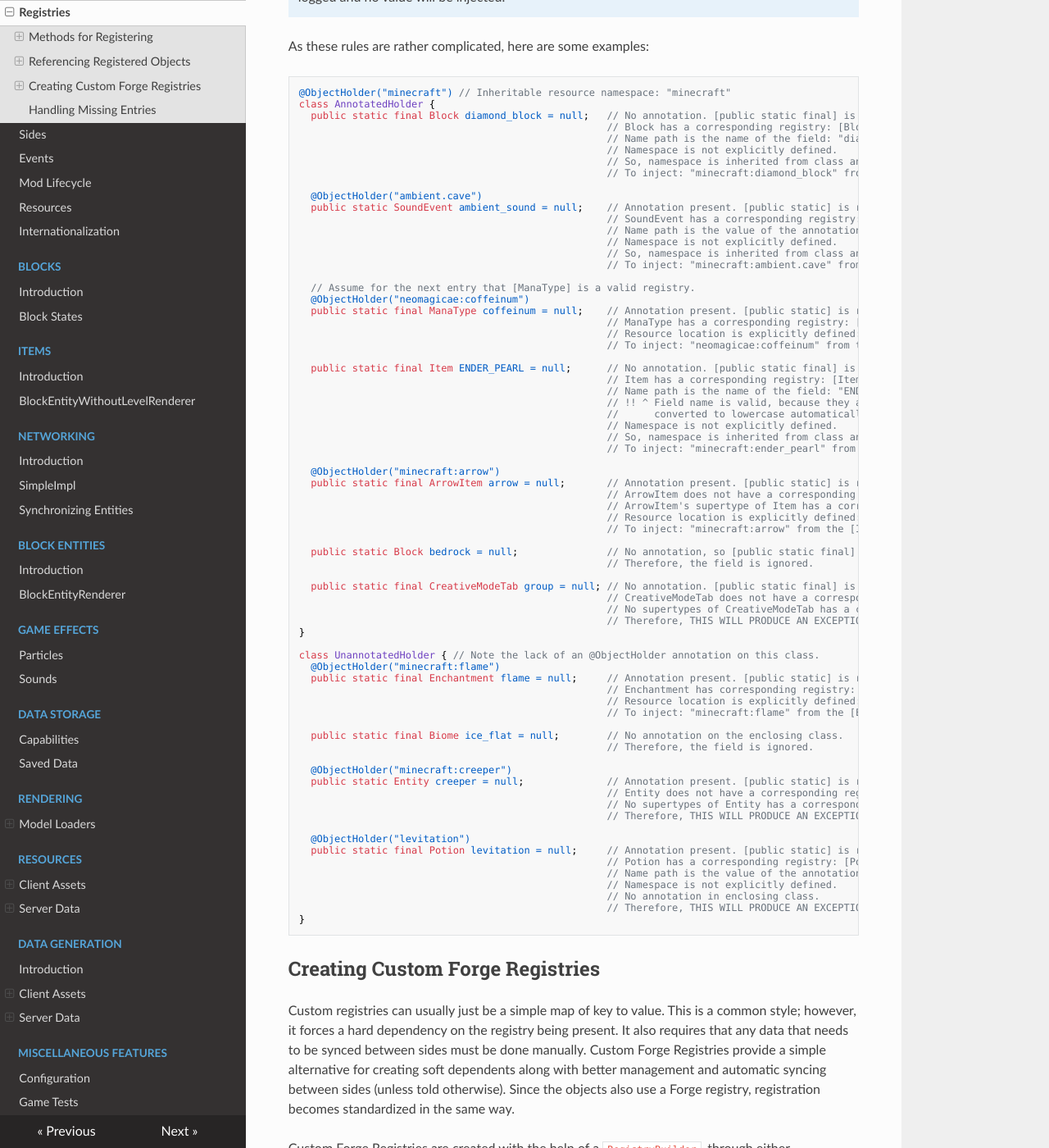
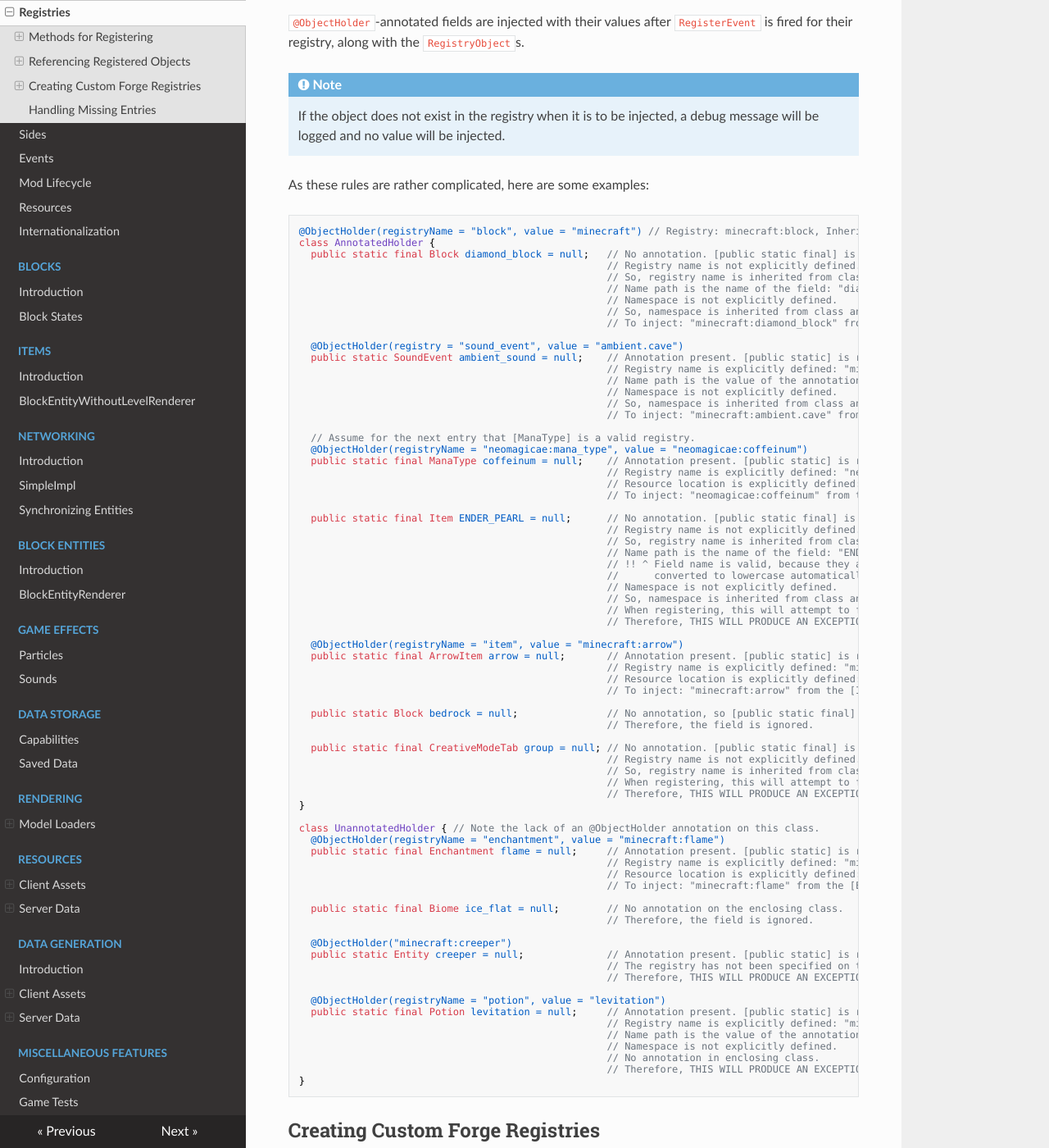
Before and after one commit to MinecraftForge/Documentation, an MkDocs documentation site: the page built from docs/concepts/registries.md, in a window 1280 px wide and 1400 px high, scrolled down 3652 px. Shown: the whole window at 82% size. Built offline with MkDocs 1.6.1, drawn with Linux system fonts in a browser that asks for light colours; nearby versions of some CDN libraries; some of the changed text lies outside the part shown.

````diff
--- a/docs/concepts/registries.md
+++ b/docs/concepts/registries.md
@@ -38,14 +38,22 @@ Here is an example: (the event handler is registered on the *mod event bus*)
 @SubscribeEvent
 public void register(RegisterEvent event) {
   event.register(ForgeRegistries.Keys.BLOCKS,
-    helper -> helper.register(new ResourceLocation(MODID, "rock"), new Block(...))
+    helper -> {
+      helper.register(new ResourceLocation(MODID, "example_block_1"), new Block(...));
+      helper.register(new ResourceLocation(MODID, "example_block_2"), new Block(...));
+      helper.register(new ResourceLocation(MODID, "example_block_3"), new Block(...));
+      // ...
+    }
   );
 }
 ```
 
 ### Registries that aren't Forge Registries
 
-Not all registries are wrapped by Forge. These can be static registries, like `LootItemConditionType`, which are safe to use. There are also dynamic registries, like `ConfiguredFeature` and some other worldgen registries, which are typically represented in JSON. These objects should only be registered this way if there is another registry object that requires it. `DeferredRegister#create` has an overload which allows modders to specify the registry key of which vanilla registry to create a `RegistryObject` for. The registry method and attaching to the mod event bus is the same as other `DeferredRegister`s.
+Not all registries are wrapped by Forge. These can be static registries, like `LootItemConditionType`, which are safe to use. There are also dynamic registries, like `ConfiguredFeature` and some other worldgen registries, which are typically represented in JSON. `DeferredRegister#create` has an overload which allows modders to specify the registry key of which vanilla registry to create a `RegistryObject` for. The registry method and attaching to the mod event bus is the same as other `DeferredRegister`s.
+
+!!! important
+    Dynamic registry objects should only be registered in-code if an existing vanilla registry object uses it.
 
 ```java
 private static final DeferredRegister<LootItemConditionType> REGISTER = DeferredRegister.create(Registry.LOOT_ITEM_REGISTRY, "examplemod");
@@ -98,12 +106,13 @@ The rules for `@ObjectHolder` are as follows:
   * one of the following conditions are true:
     * the **enclosing class** has an `@ObjectHolder` annotation, and the field is `final`, and:
       * the name value is the field's name; and
+      * the registry name value is the name of the object's registry; and
       * the namespace value is the enclosing class's namespace
       * _An exception is thrown if the namespace value cannot be found and inherited_
     * the **field** is annotated with `@ObjectHolder`, and:
       * the name value is explicitly defined; and
+      * the registry name value is either explicitly defined or the enclosing class's registry name; and
       * the namespace value is either explicitly defined or the enclosing class's namespace
-  * the field type or one of its supertypes corresponds to a valid registry (e.g. `Item` or `ArrowItem` for the `Item` registry);
   * _An exception is thrown if a field does not have a corresponding registry._
 * _An exception is thrown if the resulting `ResourceLocation` is incomplete or invalid (non-valid characters in path)_
 * If no other errors or exceptions occur, the field will be injected
@@ -116,43 +125,45 @@ The rules for `@ObjectHolder` are as follows:
 
 As these rules are rather complicated, here are some examples:
 ```java
-@ObjectHolder("minecraft") // Inheritable resource namespace: "minecraft"
+@ObjectHolder(registryName = "block", value = "minecraft") // Registry: minecraft:block, Inheritable resource namespace: "minecraft"
 class AnnotatedHolder {
   public static final Block diamond_block = null;   // No annotation. [public static final] is required.
-                                                    // Block has a corresponding registry: [Block]
+                                                    // Registry name is not explicitly defined.
+                                                    // So, registry name is inherited from class annotation: "minecraft:block"
                                                     // Name path is the name of the field: "diamond_block"
                                                     // Namespace is not explicitly defined.
                                                     // So, namespace is inherited from class annotation: "minecraft"
                                                     // To inject: "minecraft:diamond_block" from the [Block] registry
 
-  @ObjectHolder("ambient.cave")
+  @ObjectHolder(registry = "sound_event", value = "ambient.cave")
   public static SoundEvent ambient_sound = null;    // Annotation present. [public static] is required.
-                                                    // SoundEvent has a corresponding registry: [SoundEvent]
+                                                    // Registry name is explicitly defined: "minecraft:sound_event"
                                                     // Name path is the value of the annotation: "ambient.cave"
                                                     // Namespace is not explicitly defined.
                                                     // So, namespace is inherited from class annotation: "minecraft"
                                                     // To inject: "minecraft:ambient.cave" from the [SoundEvent] registry
 
   // Assume for the next entry that [ManaType] is a valid registry.
-  @ObjectHolder("neomagicae:coffeinum")
+  @ObjectHolder(registryName = "neomagicae:mana_type", value = "neomagicae:coffeinum")
   public static final ManaType coffeinum = null;    // Annotation present. [public static] is required. [final] is optional.
-                                                    // ManaType has a corresponding registry: [ManaType] (custom registry)
+                                                    // Registry name is explicitly defined: "neomagicae:mana_type" (custom registry)
                                                     // Resource location is explicitly defined: "neomagicae:coffeinum"
                                                     // To inject: "neomagicae:coffeinum" from the [ManaType] registry
 
   public static final Item ENDER_PEARL = null;      // No annotation. [public static final] is required.
-                                                    // Item has a corresponding registry: [Item].
+                                                    // Registry name is not explicitly defined.
+                                                    // So, registry name is inherited from class annotation: "minecraft:block"
                                                     // Name path is the name of the field: "ENDER_PEARL" -> "ender_pearl"
                                                     // !! ^ Field name is valid, because they are
                                                     //      converted to lowercase automatically.
                                                     // Namespace is not explicitly defined.
                                                     // So, namespace is inherited from class annotation: "minecraft"
-                                                    // To inject: "minecraft:ender_pearl" from the [Item] registry
+                                                    // When registering, this will attempt to force into a Block type, which is not a type or supertype of this object.
+                                                    // Therefore, THIS WILL PRODUCE AN EXCEPTION.
 
-  @ObjectHolder("minecraft:arrow")
+  @ObjectHolder(registryName = "item", value = "minecraft:arrow")
   public static final ArrowItem arrow = null;       // Annotation present. [public static] is required. [final] is optional.
-                                                    // ArrowItem does not have a corresponding registry.
-                                                    // ArrowItem's supertype of Item has a corresponding registry: [Item]
+                                                    // Registry name is explicitly defined: "minecraft:item"
                                                     // Resource location is explicitly defined: "minecraft:arrow"
                                                     // To inject: "minecraft:arrow" from the [Item] registry
 
@@ -160,15 +171,16 @@ class AnnotatedHolder {
                                                     // Therefore, the field is ignored.
 
   public static final CreativeModeTab group = null; // No annotation. [public static final] is required.
-                                                    // CreativeModeTab does not have a corresponding registry.
-                                                    // No supertypes of CreativeModeTab has a corresponding registry.
+                                                    // Registry name is not explicitly defined.
+                                                    // So, registry name is inherited from class annotation: "minecraft:block"
+                                                    // When registering, this will attempt to force into a Block type, which is not a type or supertype of this object.
                                                     // Therefore, THIS WILL PRODUCE AN EXCEPTION.
 }
 
 class UnannotatedHolder { // Note the lack of an @ObjectHolder annotation on this class.
-  @ObjectHolder("minecraft:flame")
+  @ObjectHolder(registryName = "enchantment", value = "minecraft:flame")
   public static final Enchantment flame = null;     // Annotation present. [public static] is required. [final] is optional.
-                                                    // Enchantment has corresponding registry: [Enchantment].
+                                                    // Registry name is explicitly defined: "minecraft:enchantment"
                                                     // Resource location is explicitly defined: "minecraft:flame"
                                                     // To inject: "minecraft:flame" from the [Enchantment] registry
 
@@ -177,13 +189,12 @@ class UnannotatedHolder { // Note the lack of an @ObjectHolder annotation on thi
 
   @ObjectHolder("minecraft:creeper")
   public static Entity creeper = null;              // Annotation present. [public static] is required.
-                                                    // Entity does not have a corresponding registry.
-                                                    // No supertypes of Entity has a corresponding registry.
+                                                    // The registry has not been specified on the class.
                                                     // Therefore, THIS WILL PRODUCE AN EXCEPTION.
 
-  @ObjectHolder("levitation")
+  @ObjectHolder(registryName = "potion", value = "levitation")
   public static final Potion levitation = null;     // Annotation present. [public static] is required. [final] is optional.
-                                                    // Potion has a corresponding registry: [Potion].
+                                                    // Registry name is explicitly defined: "minecraft:potion"
                                                     // Name path is the value of the annotation: "levitation"
                                                     // Namespace is not explicitly defined.
                                                     // No annotation in enclosing class.
````
Also changed, not shown: docs/concepts/internationalization.md (+4 -2 lines), docs/concepts/sides.md (+19 -1 lines), docs/gettingstarted/index.md (+2 -5 lines), docs/gettingstarted/structuring.md (+14 -12 lines).
